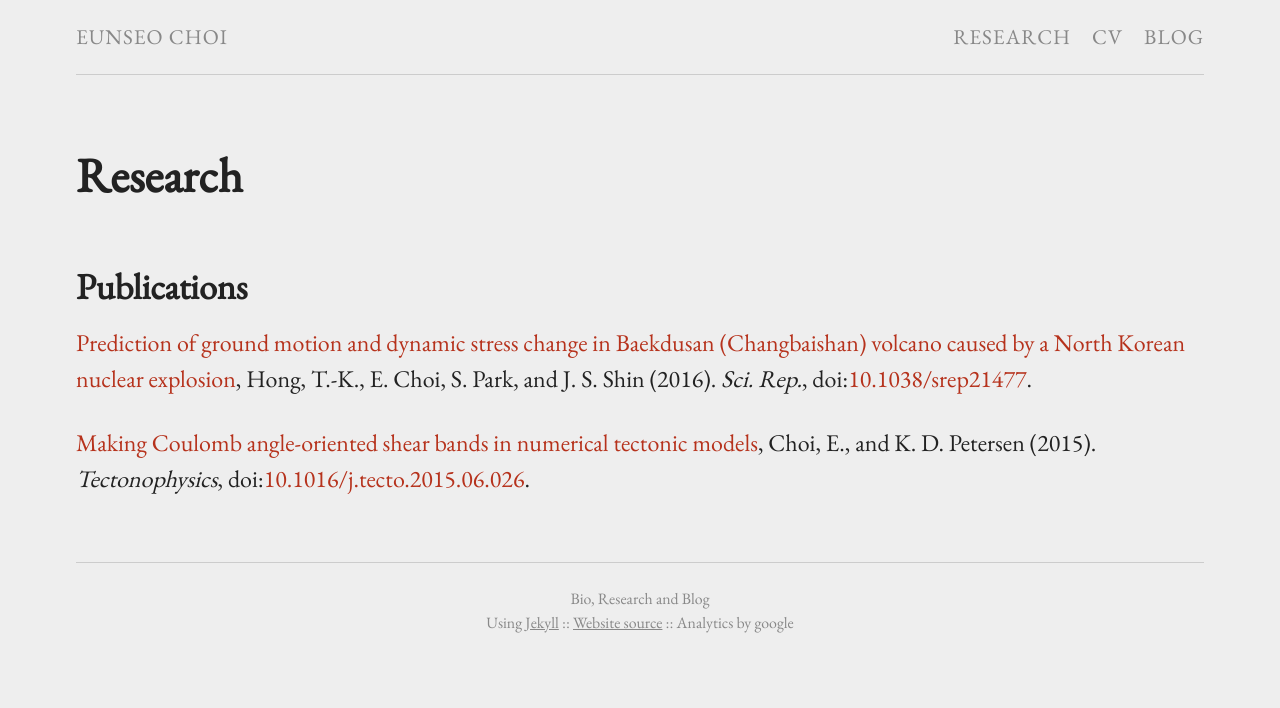
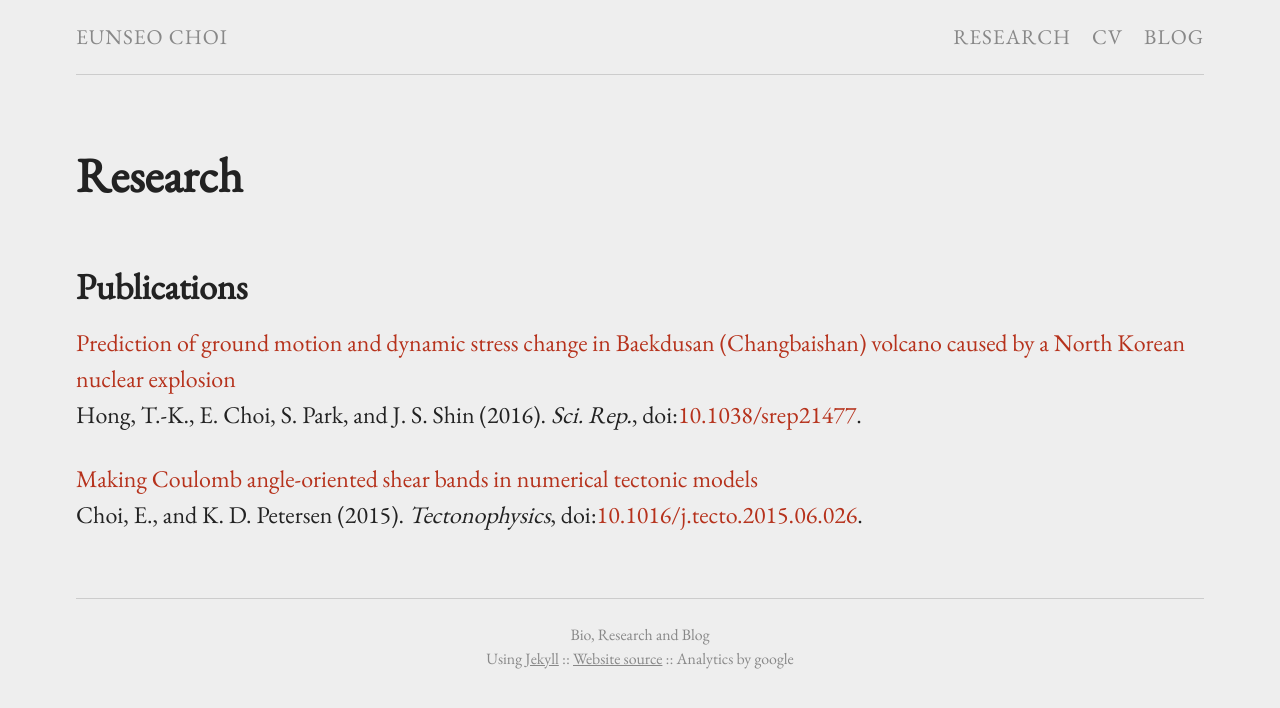
Before and after one commit to echoi/echoi.github.io, a Jekyll site: the page built from research.md, in a window 1280 px wide. Shown: the top 708 px of the page. Built offline with Jekyll 4.4.1, drawn with Linux system fonts in a browser that asks for light colours.

Commit message:
slight format change

```diff
--- a/research.md
+++ b/research.md
@@ -22,7 +22,7 @@ pubs:
 ## Publications
 
 {% for pub in page.pubs %}
-{% if pub.internal %}[{{pub.title}}]({{pub.url | prepend: site.baseurl}}){% else %}[{{pub.title}}]({{pub.kudos}}){% endif %},
+{% if pub.internal %}[{{pub.title}}]({{pub.url | prepend: site.baseurl}}){% else %}[{{pub.title}}]({{pub.kudos}}){% endif %} <br />
 {{pub.author}}
 {{pub.year}}.
 *{{pub.journal}}*,
```
